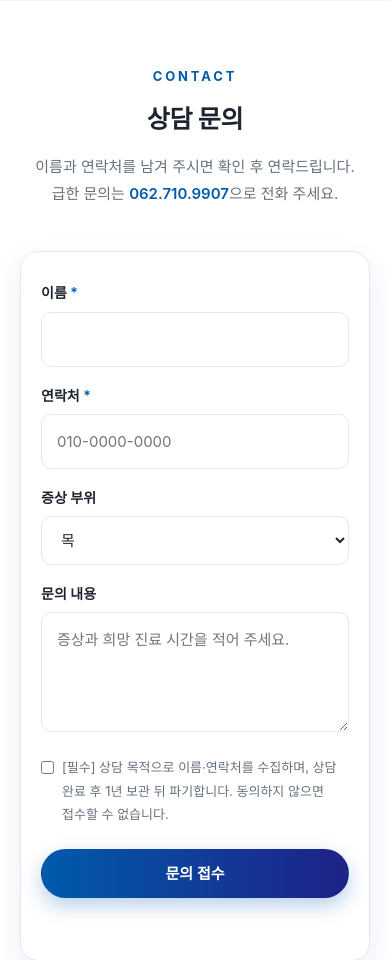
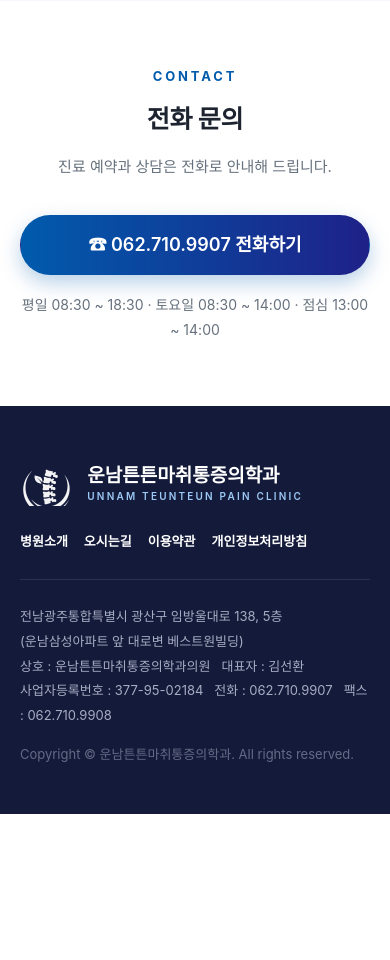
Before and after one commit to Jeongdonghwan/orth_prj, a Flask app: page /location in a window 390 px wide. Shown: the part 1834-2794 px from the top of the page. After the commit the page ends 2648 px from the top, so only its background shows below. Run offline with Flask 3, Linux system fonts and the light colour scheme; some web fonts are replaced.

Commit message:
상담문의 폼·예약 모달 제거, 전화문의로 일원화 (퀵메뉴·모바일 바·오시는길)
Co-Authored-By: Claude Opus 5.5 <noreply@anthropic.com>

```diff
--- a/app/static/css/style.css
+++ b/app/static/css/style.css
@@ -391,3 +391,9 @@ footer .copy{margin-top:14px;opacity:.55}
   .splash{display:none}
   .rv{opacity:1;transform:none}
 }
+
+/* 전화 문의 */
+.call{text-align:center;margin-top:36px}
+.call .btn{font-size:22px;padding:18px 44px}
+.call p{margin-top:16px;font-size:14px;color:var(--c-mute)}
+@media(max-width:640px){.call .btn{font-size:18px;padding:16px 28px;width:100%}}
--- a/app/static/js/main.js
+++ b/app/static/js/main.js
@@ -107,40 +107,5 @@
   // ---- TOP ----
   document.querySelectorAll('a[href="#top"]').forEach(a => a.addEventListener('click', e => { e.preventDefault(); scrollTo({ top: 0, behavior: 'smooth' }); }));
 
-  // ---- 상담 예약 모달 ----
-  const modal = document.getElementById('inqModal');
-  if (modal) {
-    const open = e => { e.preventDefault(); modal.classList.add('on'); const f = modal.querySelector('input[name="name"]'); if (f) f.focus(); };
-    const close = () => modal.classList.remove('on');
-    document.querySelectorAll('[data-open-inquiry]').forEach(a => a.addEventListener('click', open));
-    modal.querySelector('.x').addEventListener('click', close);
-    modal.addEventListener('click', e => { if (e.target === modal) close(); });
-    addEventListener('keydown', e => { if (e.key === 'Escape') close(); });
-  }
-
-  // ---- 상담 문의 폼 → POST /api/inquiry ----
-  const digits = s => (s || '').replace(/[^0-9]/g, '');
-  document.querySelectorAll('.inq-form').forEach(f => f.addEventListener('submit', async e => {
-    e.preventDefault();
-    const msg = f.querySelector('.msg'), btn = f.querySelector('button[type="submit"]');
-    const data = {
-      name: f.name.value.trim(), phone: f.phone.value.trim(), part: f.part.value,
-      message: f.message.value.trim(), agree: f.agree.checked, website: f.website.value
-    };
-    msg.className = 'msg';
-    if (data.name.length < 2) { msg.textContent = '이름을 입력해 주세요.'; msg.classList.add('err'); return; }
-    if (digits(data.phone).length < 9) { msg.textContent = '연락처를 확인해 주세요.'; msg.classList.add('err'); return; }
-    if (!data.agree) { msg.textContent = '개인정보 수집·이용에 동의해 주세요.'; msg.classList.add('err'); return; }
-    btn.disabled = true; msg.textContent = '접수 중…';
-    try {
-      const r = await fetch('/api/inquiry', { method: 'POST', headers: { 'Content-Type': 'application/json' }, body: JSON.stringify(data) });
-      const j = await r.json().catch(() => ({}));
-      if (r.ok && j.ok) { msg.textContent = j.message || '접수되었습니다. 확인 후 연락드리겠습니다.'; f.reset(); }
-      else { msg.textContent = j.message || '접수에 실패했습니다. 전화로 문의해 주세요.'; msg.classList.add('err'); }
-    } catch (_) {
-      msg.textContent = '네트워크 오류입니다. 잠시 후 다시 시도해 주세요.'; msg.classList.add('err');
-    }
-    btn.disabled = false;
-  }));
 
 })();
--- a/app/templates/_macros.html
+++ b/app/templates/_macros.html
@@ -206,20 +206,3 @@
   </div>
 </div>
 {%- endmacro %}
-
-{# 상담 문의 폼. prefix 로 id 충돌 방지 #}
-{% macro inquiry_form(prefix, title='상담 문의', modal=False) -%}
-<form class="form inq-form" id="{{ prefix }}-form" method="post" action="/api/inquiry" novalidate>
-  {% if modal %}<button class="x" type="button" aria-label="닫기">×</button>{% endif %}
-  {% if title %}<h3{% if modal %} id="inqModalTitle"{% endif %}>{{ title }}</h3>{% endif %}
-  <div class="row"><label for="{{ prefix }}-name">이름 <i>*</i></label><input id="{{ prefix }}-name" name="name" type="text" maxlength="50" required autocomplete="name"></div>
-  <div class="row"><label for="{{ prefix }}-phone">연락처 <i>*</i></label><input id="{{ prefix }}-phone" name="phone" type="tel" maxlength="20" required autocomplete="tel" placeholder="010-0000-0000"></div>
-  <div class="row"><label for="{{ prefix }}-part">증상 부위</label>
-    <select id="{{ prefix }}-part" name="part"><option value="목">목</option><option value="허리">허리</option><option value="무릎">무릎</option><option value="어깨">어깨</option><option value="기타">기타</option></select></div>
-  <div class="row"><label for="{{ prefix }}-message">문의 내용</label><textarea id="{{ prefix }}-message" name="message" maxlength="2000" placeholder="증상과 희망 진료 시간을 적어 주세요."></textarea></div>
-  <div class="hp" aria-hidden="true"><label for="{{ prefix }}-website">website</label><input id="{{ prefix }}-website" name="website" type="text" tabindex="-1" autocomplete="off"></div>
-  <div class="row"><label class="agree"><input name="agree" type="checkbox" required><span>[필수] 상담 목적으로 이름·연락처를 수집하며, 상담 완료 후 1년 보관 뒤 파기합니다. 동의하지 않으면 접수할 수 없습니다.</span></label></div>
-  <button class="btn on" type="submit">문의 접수</button>
-  <p class="msg" aria-live="polite"></p>
-</form>
-{%- endmacro %}
--- a/app/templates/base.html
+++ b/app/templates/base.html
@@ -51,10 +51,10 @@
 <aside class="quick" aria-label="퀵메뉴">
   <a href="{{ url_for('pages.location') }}"><b><svg viewBox="0 0 24 24"><path d="M12 21s7-6.2 7-11a7 7 0 1 0-14 0c0 4.8 7 11 7 11z"/><circle cx="12" cy="10" r="2.5"/></svg></b>오시는길</a>
   <a href="{{ clinic.blog_url }}"{% if clinic.blog_url != '#' %} target="_blank" rel="noopener"{% endif %}><b><svg viewBox="0 0 24 24"><rect x="3" y="4" width="18" height="14" rx="3"/><path d="M8 18l-2 3M16 18l2 3M7 9h10M7 13h6"/></svg></b>블로그</a>
-  <a href="#inqModal" data-open-inquiry><b><svg viewBox="0 0 24 24"><rect x="3" y="5" width="18" height="16" rx="3"/><path d="M3 10h18M8 3v4M16 3v4M9 15l2 2 4-4"/></svg></b>예약</a>
+  <a href="tel:{{ clinic.tel_link }}"><b><svg viewBox="0 0 24 24"><path d="M22 16.9v3a2 2 0 0 1-2.2 2 19.8 19.8 0 0 1-8.6-3.1 19.5 19.5 0 0 1-6-6A19.8 19.8 0 0 1 2.1 4.2 2 2 0 0 1 4.1 2h3a2 2 0 0 1 2 1.7c.1.9.4 1.8.7 2.7a2 2 0 0 1-.5 2.1L8 9.8a16 16 0 0 0 6 6l1.3-1.3a2 2 0 0 1 2.1-.4c.9.3 1.8.6 2.7.7a2 2 0 0 1 1.7 2z"/></svg></b>전화문의</a>
   <a class="top" href="#top">TOP ▲</a>
 </aside>
-<nav class="mbar" aria-label="모바일 바로가기"><a href="tel:{{ clinic.tel_link }}">전화</a><a href="{{ map_link }}" target="_blank" rel="noopener">길찾기</a><a href="#inqModal" data-open-inquiry>예약</a></nav>
+<nav class="mbar" aria-label="모바일 바로가기"><a href="tel:{{ clinic.tel_link }}">전화문의</a><a href="{{ map_link }}" target="_blank" rel="noopener">길찾기</a><a href="{{ url_for('pages.location') }}">진료시간</a></nav>
 
 <main id="main">
 {% block content %}{% endblock %}
@@ -71,10 +71,6 @@
   </div>
 </footer>
 
-{% from "_macros.html" import inquiry_form with context %}
-<div class="modal" id="inqModal" role="dialog" aria-modal="true" aria-labelledby="inqModalTitle">
-  {{ inquiry_form('m', title='상담 예약 문의', modal=True) }}
-</div>
 
 <script src="{{ url_for('static', filename='js/main.js') }}" defer></script>
 {% block scripts %}{% endblock %}
--- a/app/templates/location.html
+++ b/app/templates/location.html
@@ -1,7 +1,7 @@
 {% extends "base.html" %}
-{% from "_macros.html" import page_band, loc_split, hours_table, inquiry_form with context %}
+{% from "_macros.html" import page_band, loc_split, hours_table with context %}
 {% block title %}오시는길·진료시간 — {{ clinic.name }} {{ clinic.region }}{% endblock %}
-{% block description %}{{ clinic.name }} 오시는길. {{ clinic.address }}, 전화 {{ clinic.tel }}. 진료시간·주차 안내와 상담 문의.{% endblock %}
+{% block description %}{{ clinic.name }} 오시는길. {{ clinic.address }}, 전화 {{ clinic.tel }}. 진료시간·주차 안내와 전화 문의.{% endblock %}
 
 {% block content %}
 {{ page_band('오시는길', [('오시는길', None)]) }}
@@ -24,9 +24,12 @@
 <section id="inquiry">
   <div class="wrap">
     <span class="kicker">CONTACT</span>
-    <h2>상담 문의</h2>
-    <p class="sub">이름과 연락처를 남겨 주시면 확인 후 연락드립니다. 급한 문의는 <a href="tel:{{ clinic.tel_link }}" style="color:var(--c-teal);font-weight:600">{{ clinic.tel }}</a>으로 전화 주세요.</p>
-    {{ inquiry_form('p', title='') }}
+    <h2>전화 문의</h2>
+    <p class="sub">진료 예약과 상담은 전화로 안내해 드립니다.</p>
+    <div class="call">
+      <a class="btn on" href="tel:{{ clinic.tel_link }}">☎ {{ clinic.tel }} 전화하기</a>
+      <p>평일 08:30 ~ 18:30 · 토요일 08:30 ~ 14:00 · 점심 13:00 ~ 14:00</p>
+    </div>
   </div>
 </section>
 {% endblock %}
```
